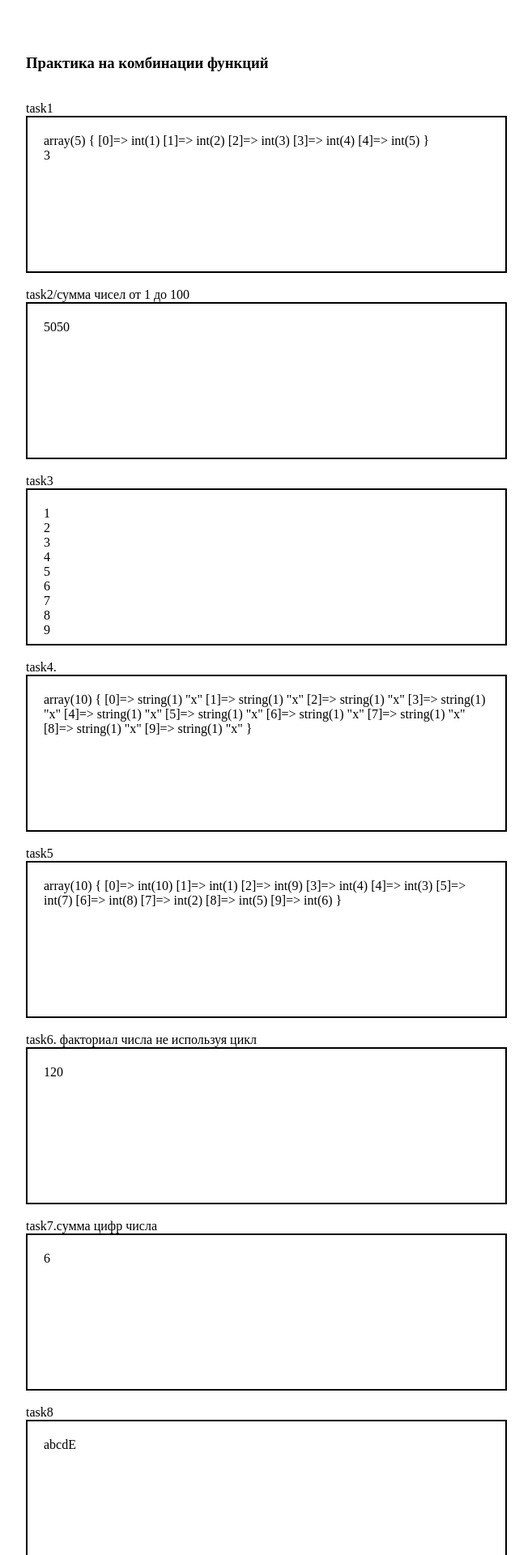
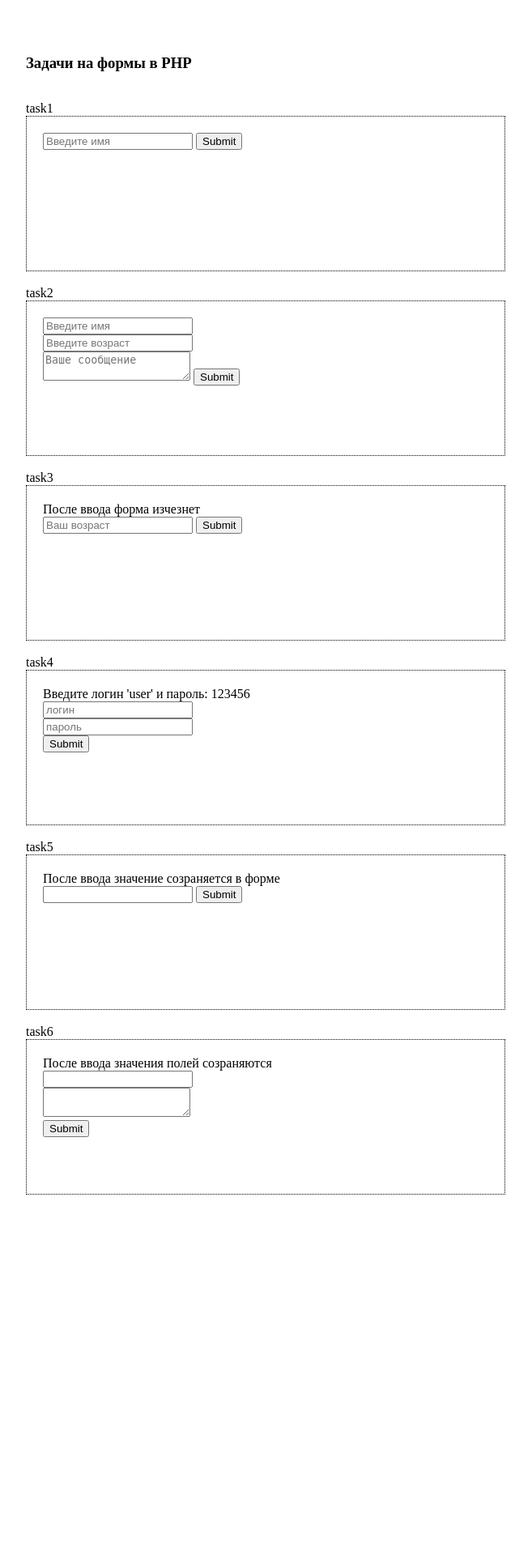
Before and after one commit to PeterKapitonov/php-labwork, a PHP site: page / in a window 1280 px wide. Shown: the top 1920 px of the page at 81% size, without its empty margins (16-673 px from the left). After the commit the page ends 1475 px from the top, so only its background shows below. Run offline with PHP 8.4, Linux system fonts and the light colour scheme.

Commit message:
lesson10.Задачи на формы в PHP

```diff
--- a/index.php
+++ b/index.php
@@ -7,100 +7,119 @@
 	<link rel="stylesheet" type="text/css" href="style.css">
 </head>
 <body>
-	<?php
 
-//----------------------------------------------------TASK1
-	echo '<h3>Практика на комбинации функций</h3><br><span>task1</span><div class="window">';
-		$arr = array(1, 2, 3, 4, 5);
-		var_dump($arr);
-		echo '<br>';
-		echo array_sum($arr) / count($arr);
-	echo '</div><br>';
+	<h3>Задачи на формы в PHP</h3><br><span>task1</span><div class="window">
+	<form action="" method="GET">
+		<input type="text" name="name1" placeholder="Введите имя">
+		<input type="submit">
+	</form> <br>
+<?php
+		if (isset($_REQUEST['name1'])) {
+			$name = $_REQUEST['name1'];
+			echo 'Привет,'.$name;
+		}
+?>
+	</div><br>
+
+
+<!--      -------- Task2-----------         -->
+	<span>task2</span>
+	<div class="window">
+		<form action="" method="GET">
+			<input type="text" name="name2" placeholder="Введите имя"><br>
+			<input type="text" name="age2" placeholder="Введите возраст"><br>
+			<textarea name="message2" placeholder="Ваше сообщение"></textarea>
+			<input type="submit" name="submit2">
+		</form>
+<?php
+		if (isset($_REQUEST['submit2'])) {
+			$age = strip_tags($_REQUEST['age2']);
+			$name = strip_tags($_REQUEST['name2']);
+			$message = strip_tags($_REQUEST['message2']);
+			echo "Привет, $name, вам $age лет <br> твое сообщение: $message";
+		}
+?>
+	</div><br>
+
+<!--      -------- Task3-----------         -->
+<?php
+	if (!isset($_REQUEST['age3'])) {
+?>
+	<span>task3</span>
+	<div class="window">
+		<span>После ввода форма изчезнет</span><br>
+		<form action="" method="GET">
+			<input type="text" name="age3" placeholder="Ваш возраст">
+			<input type="submit">
+		</form>
+
+<?php
+	}
+?>
+<?php
+	if (isset($_REQUEST['age3'])) {
+		$age = strip_tags($_REQUEST['age3']);
+		echo 'Ваш возраст: '.$age;
+	}
+?>
+	</div><br>
+
+<!--      -------- Task4-----------         -->
+	<span>task4</span>
+	<div class="window">
+		<form action="" method="GET">
+			<span>Введите логин 'user' и пароль: 123456</span><br>
+			<input type="text" name="login4" placeholder="логин"><br>
+			<input type="password" name="pass4" placeholder="пароль"><br>
+			<input type="submit" name="submit4"><br>
+		</form>
+<?php
+		if (isset($_REQUEST['submit4'])) {
+			$login = 'user';
+			$pass = '123456';
+			$formLogin = trim($_REQUEST['login4']);
+			$formPass = trim($_REQUEST['pass4']);
+			if ($login == $formLogin and $pass == $formPass) {
+				echo 'Доступ разрешен!';
+			} else {
+				echo 'Нет доступа!';
+			}
+}?>
+	</div><br>
+
+<!--      -------- Task5-----------         -->
+	<span>task5</span>
+	<div class="window">
+		<span>После ввода значение созраняется в форме</span><br>
+		<form action="" method="GET">
+			<input name="name5" value="<?php if (isset($_GET['name5'])) echo $_GET['name5']; ?>">
+			<input type="submit" name="submit5" >
+		</form>
+<?php
+		if (isset($_REQUEST['submit5'])) {
+			$name = $_REQUEST['name5'];
+			echo $name;
+		}
+?>
+	</div><br>
+
+<!--      -------- Task6-----------         -->
+	<span>task6</span>
+	<div class="window">
+		<span>После ввода значения полей созраняются </span><br>
+		<form action="" method="GET">
+			<input name="name6" value="<?php if (isset($_GET['name6'])) echo $_GET['name6']; ?>"><br>
+			<textarea name="message6">
+			<?php if (isset($_GET['message6'])) echo $_GET['message6']; ?>
+			</textarea><br>
+			<input type="submit">
+		</form>
+
+	</div><br>
 
 
 
-//--------------------------------------------------TASK2
-	echo '<span>task2/сумма чисел от 1 до 100</span><div class="window">';
-		echo array_sum(range(1, 100));
-	echo '</div><br>';
 
 
-
-//----------------------------------------------------TASK3
-	echo '<span>task3</span><div class="window">';
-		$arr = range(1, 9);
-		echo implode('<br>', $arr);
-	echo '</div><br>';
-
-
-
-//----------------------------------------------------TASK4
-	echo '<span>task4. </span><div class="window">';
-		$arr = array_fill(0, 10, 'x');
-		var_dump($arr);
-	echo '</div><br>';
-
-
-
-//----------------------------------------------------TASK5
-	echo '<span>task5</span><div class="window">';
-		$arr = range(1, 10);
-		shuffle($arr);
-		var_dump($arr);
-	echo '</div><br>';
-
-//----------------------------------------------------TASK6
-	echo '<span>task6. факториал числа не используя цикл</span><div class="window">';
-			$num = 5; //найдем факториал 5
-			$arr = range(1, $num);
-			echo array_product($arr);
-	echo '</div><br>';
-
-//----------------------------------------------------TASK7
-	echo '<span>task7.сумма цифр числа</span><div class="window">';
-			$num = 123;
-			$arr = str_split($num, 1);
-			echo array_sum($arr);
-	echo '</div><br>';
-
-
-//----------------------------------------------------TASK8
-	echo '<span>task8</span><div class="window">';
-		$str = 'abcde';
-		$str = strrev($str);
-		$str = ucfirst($str);
-		$str = strrev($str);
-		echo $str;
-	echo '</div><br>';
-
-
-
-//----------------------------------------------------TASK9
-	echo '<span>task9.массив с квадратными корнями этих чисел не используя цикл</span><div class="window">';
-		$arr = array(1, 4, 5, 7, 9);
-		$result = array_map('sqrt', $arr);
-		var_dump($result);
-	echo '</div><br>';
-
-
-
-//----------------------------------------------------TASK10
-	echo '<span>task10.Массив c числами от 1 до 26 так, чтобы ключами этих чисел были буквы английского алфавита: ["a"=>1, "b"=>2...]</span><div class="window">';
-		$keys = range('a', 'z');
-		$elems = range(1, 26);
-		$arr = array_combine($keys, $elems);
-		var_dump($arr);
-	echo '</div><br>';
-
-//----------------------------------------------------TASK11
-	echo '<span>task11.сумма пар чисел: 12+34+56+78+90</span><div class="window">';
-		$str = '1234567890';
-		$arr = str_split($str, 2);
-		$result = array_sum($arr);
-		echo $result;
-	echo '</div><br>';
-
-
-?>
 </body>
 </html>
--- a/style.css
+++ b/style.css
@@ -7,7 +7,7 @@ body{
 .window{
 	width: 550px;
 	height: 150px;
-	border: 2px solid #000;
+	border: 1px dotted #000;
 	padding: 20px;
 
 }
```
